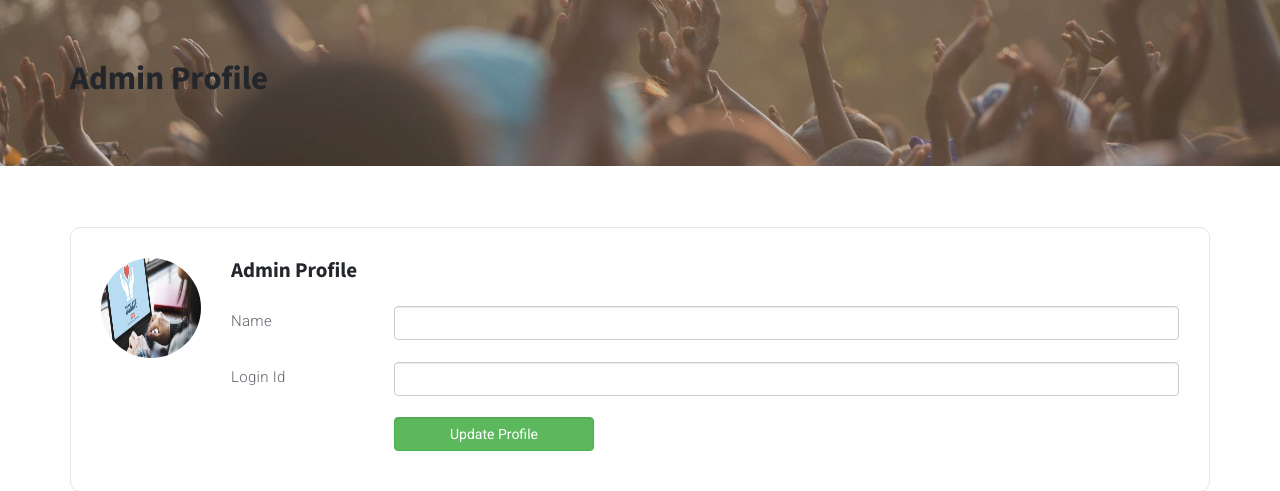
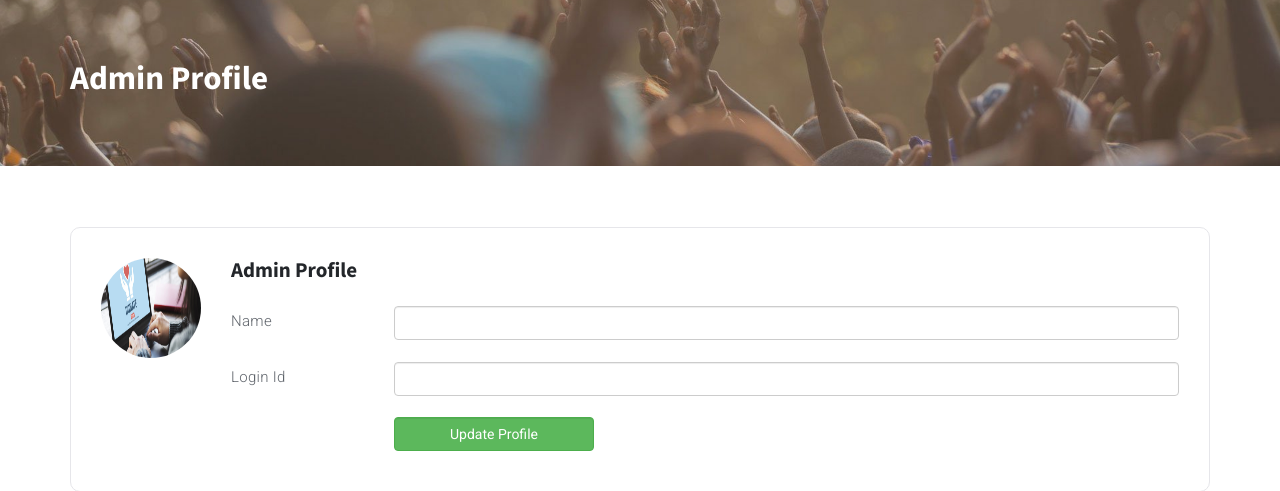
Before and after one commit to neilotpal/LOG, a PHP site: page /staffprofile.php in a window 1280 px wide. Shown: the part 60-551 px from the top of the page. Run offline with PHP 8.4, Linux system fonts and the light colour scheme; data that the repository does not hold is empty; some libraries are stand-ins or nearby versions.

Commit message:
font-color of h1 changed

```diff
--- a/staffprofile.php
+++ b/staffprofile.php
@@ -33,7 +33,7 @@ if(isset($_SESSION['staff_id']))
 <div class="row">
 <div class="col-md-12">
 <div class="header-content">
-<h2>Admin Profile</h2>
+<h2 style="color: white;">Admin Profile</h2>
 </div>
 </div>
 </div>
```
